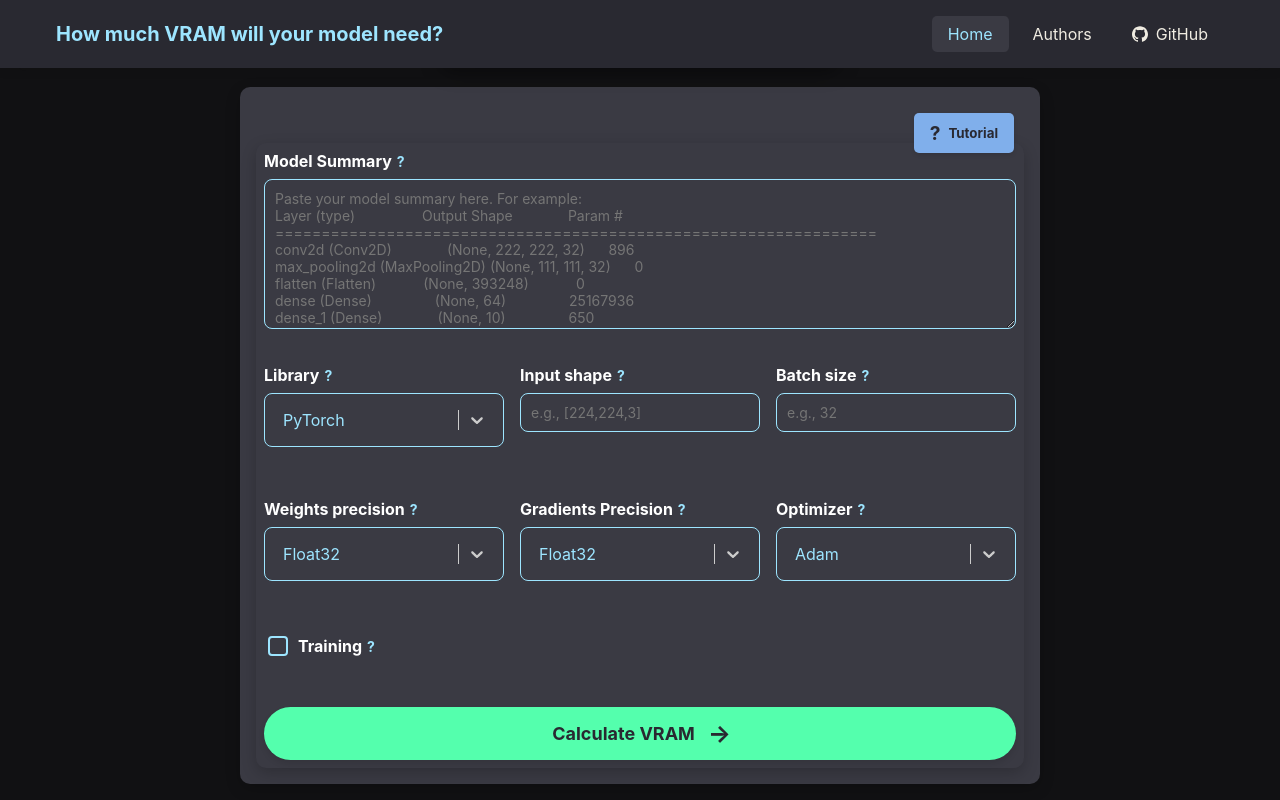
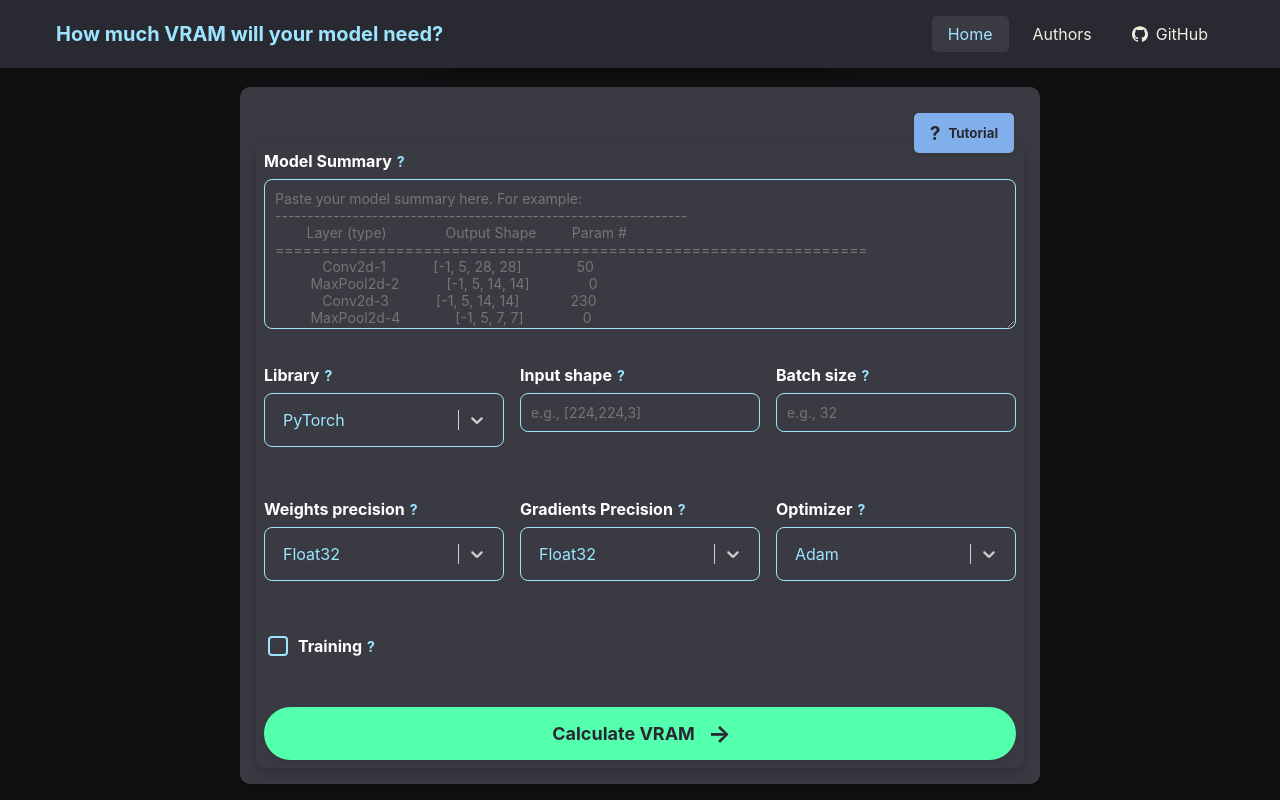
Before and after one commit to AlexBodner/How_Much_VRAM, a React (Vite) app in the folder Frontend/: page / in a window 1280 px wide. Both pictures are taken after a click on the button 640 px from the left and 360 px from the top of the page. Built offline with nearby package versions, Linux system fonts and the light colour scheme.

Commit message:
added checks for the fields

```diff
--- a/Frontend/src/Components/Form.jsx
+++ b/Frontend/src/Components/Form.jsx
@@ -76,16 +76,20 @@ const tutorialSteps = [
 ];
 
 export default function Form() {
-  const { register, handleSubmit, control, formState: { errors }, setError, clearErrors } = useForm();
+  const { register, handleSubmit, control, formState: { errors } } = useForm();
   const [vramResult, setVramResult] = useState(null);
   const [showTutorial, setShowTutorial] = useState(false);
 
-  const validateNumber = (value) => {
-    if (value.includes(',')) {
-      return 'Please use a period (.) for decimal numbers, not a comma.';
+  const validateNumeric = (value) => {
+    if (!/^\d*\.?\d+$/.test(value)) {
+      return 'Please enter a valid number';
     }
-    if (isNaN(Number(value))) {
-      return 'Please enter a valid number.';
+    return true;
+  };
+
+  const validateInputShape = (value) => {
+    if (!/^\d+$/.test(value) && !/^\[\s*\d+(?:\s*,\s*\d+)*\s*\]$/.test(value)) {
+      return 'Please enter a valid number or a list of numbers in square brackets (e.g., [224,224,3])';
     }
     return true;
   };
@@ -126,7 +130,7 @@ export default function Form() {
               type="text"
               {...register('paramCount', {
                 required: "Parameter count is required",
-                validate: validateNumber
+                validate: validateNumeric
               })}
               placeholder="e.g., 1000000"
             />
@@ -143,7 +147,10 @@ export default function Form() {
             <input
               id="inputSize"
               type="text"
-              {...register('inputSize', { required: "Input shape is required" })}
+              {...register('inputSize', {
+                required: "Input shape is required",
+                validate: validateInputShape
+              })}
               placeholder="e.g., [224,224,3]"
             />
             {errors.inputSize && <span className="error-message">{errors.inputSize.message}</span>}
@@ -163,7 +170,7 @@ export default function Form() {
               type="text"
               {...register('batchSize', {
                 required: "Batch size is required",
-                validate: validateNumber
+                validate: validateNumeric
               })}
               placeholder="e.g., 32"
             />
--- a/Frontend/src/Components/ModelSummary.jsx
+++ b/Frontend/src/Components/ModelSummary.jsx
@@ -40,7 +40,6 @@ const customStyles = {
 const libraryOptions = [
   { value: 'pytorch', label: 'PyTorch' },
   { value: 'tensorflow', label: 'TensorFlow/Keras' },
-
 ];
 
 const tutorialSteps = [
@@ -87,9 +86,24 @@ const tutorialSteps = [
 ];
 
 export default function ModelSummary() {
-  const { register, handleSubmit, control, formState: { errors } } = useForm();
+  const { register, handleSubmit, control, formState: { errors }, setError, clearErrors } = useForm();
   const [vramResult, setVramResult] = useState(null);
   const [showTutorial, setShowTutorial] = useState(false);
+  const [warning, setWarning] = useState(null);
+
+  const validateNumeric = (value) => {
+    if (!/^\d*\.?\d+$/.test(value)) {
+      return 'Please enter a valid number';
+    }
+    return true;
+  };
+
+  const validateInputShape = (value) => {
+    if (!/^\d+$/.test(value) && !/^\[\s*\d+(?:\s*,\s*\d+)*\s*\]$/.test(value)) {
+      return 'Please enter a valid number or a list of numbers in square brackets (e.g., [224,224,3])';
+    }
+    return true;
+  };
 
   const onSubmit = (data) => {
     if (data.summary && data.library && data.inputSize && data.batchSize && data.weightsPrecision && data.gradientsPrecision && data.optimizer) {
@@ -104,6 +118,12 @@ export default function ModelSummary() {
         data.summary,
         data.library.value
       );
+      if (result=== 0) {
+        setWarning('No parameters were detected in the summary. Please check your input and try again.');
+      } else {
+        setWarning(null);
+      }
+
       setVramResult(result);
     } else {
       alert('Please fill in all fields before calculating VRAM.');
@@ -128,17 +148,29 @@ export default function ModelSummary() {
               rows="10"
               cols="50"
               placeholder="Paste your model summary here. For example:
-Layer (type)                 Output Shape              Param #
-=================================================================
-conv2d (Conv2D)              (None, 222, 222, 32)      896
-max_pooling2d (MaxPooling2D) (None, 111, 111, 32)      0
-flatten (Flatten)            (None, 393248)            0
-dense (Dense)                (None, 64)                25167936
-dense_1 (Dense)              (None, 10)                650
-=================================================================
-Total params: 25,169,482
-Trainable params: 25,169,482
-Non-trainable params: 0"
+----------------------------------------------------------------
+        Layer (type)               Output Shape         Param #
+================================================================
+            Conv2d-1            [-1, 5, 28, 28]              50
+         MaxPool2d-2            [-1, 5, 14, 14]               0
+            Conv2d-3            [-1, 5, 14, 14]             230
+         MaxPool2d-4              [-1, 5, 7, 7]               0
+           Flatten-5                  [-1, 245]               0
+            Linear-6                 [-1, 1500]         369,000
+            Linear-7                 [-1, 1500]       2,251,500
+            Linear-8                 [-1, 5000]       7,505,000
+            Linear-9                 [-1, 5000]      25,005,000
+           Linear-10                   [-1, 10]          50,010
+================================================================
+Total params: 35,180,790
+Trainable params: 35,180,790
+Non-trainable params: 0
+----------------------------------------------------------------
+Input size (MB): 0.00
+Forward/backward pass size (MB): 0.15
+Params size (MB): 134.20
+Estimated Total Size (MB): 134.35
+----------------------------------------------------------------"
             />
             {errors.summary && <span className="error-message">{errors.summary.message}</span>}
             <Tooltip id="summary-tooltip" place="top" effect="solid">
@@ -177,7 +209,10 @@ Non-trainable params: 0"
             <input
               id="inputSize"
               type="text"
-              {...register('inputSize', { required: "Input shape is required" })}
+              {...register('inputSize', {
+                required: "Input shape is required",
+                validate: validateInputShape
+              })}
               placeholder="e.g., [224,224,3]"
             />
             {errors.inputSize && <span className="error-message">{errors.inputSize.message}</span>}
@@ -193,7 +228,10 @@ Non-trainable params: 0"
             <input
               id="batchSize"
               type="text"
-              {...register('batchSize', { required: "Batch size is required" })}
+              {...register('batchSize', {
+                required: "Batch size is required",
+                validate: validateNumeric
+              })}
               placeholder="e.g., 32"
             />
             {errors.batchSize && <span className="error-message">{errors.batchSize.message}</span>}
@@ -303,6 +341,7 @@ Non-trainable params: 0"
           <CalculateButton onClick={handleSubmit(onSubmit)} />
         </div>
 
+        {warning && <div className="warning-message">{warning}</div>}
         {vramResult && <VRAMResult vram={vramResult} />}
       </form>
 
--- a/Frontend/src/scripts/modelMemoryCalculation.js
+++ b/Frontend/src/scripts/modelMemoryCalculation.js
@@ -68,6 +68,9 @@ export default function calculateTotalMemory(parameterCount, batchSize, inputSha
         }
         parameterCount = out[0]
         activationsMem = out[1]
+        if (parameterCount===0 && activationsMem===0){
+            return 0
+        }
     }
     console.log(parameterCount+ " "+activationsMem)
 
--- a/Frontend/src/styles/ModelSummary.css
+++ b/Frontend/src/styles/ModelSummary.css
@@ -77,6 +77,22 @@
   margin-top: 1.25rem;
 }
 
+.error-message {
+  color: #ff6b6b;
+  font-size: 0.75rem;
+  margin-top: 0.25rem;
+}
+
+.warning-message {
+  color: #ffd700;
+  font-size: 0.875rem;
+  margin-top: 1rem;
+  padding: 0.5rem;
+  background-color: rgba(255, 215, 0, 0.1);
+  border-radius: 4px;
+  text-align: center;
+}
+
 @media (max-width: 600px) {
   .formGrid {
     grid-template-columns: 1fr;
@@ -110,4 +126,8 @@
   .formActions {
     margin-top: 0.75rem;
   }
+
+  .warning-message {
+    font-size: 0.8rem;
   }
+}
```
Lines whose indentation alone changed are shown as unchanged.
